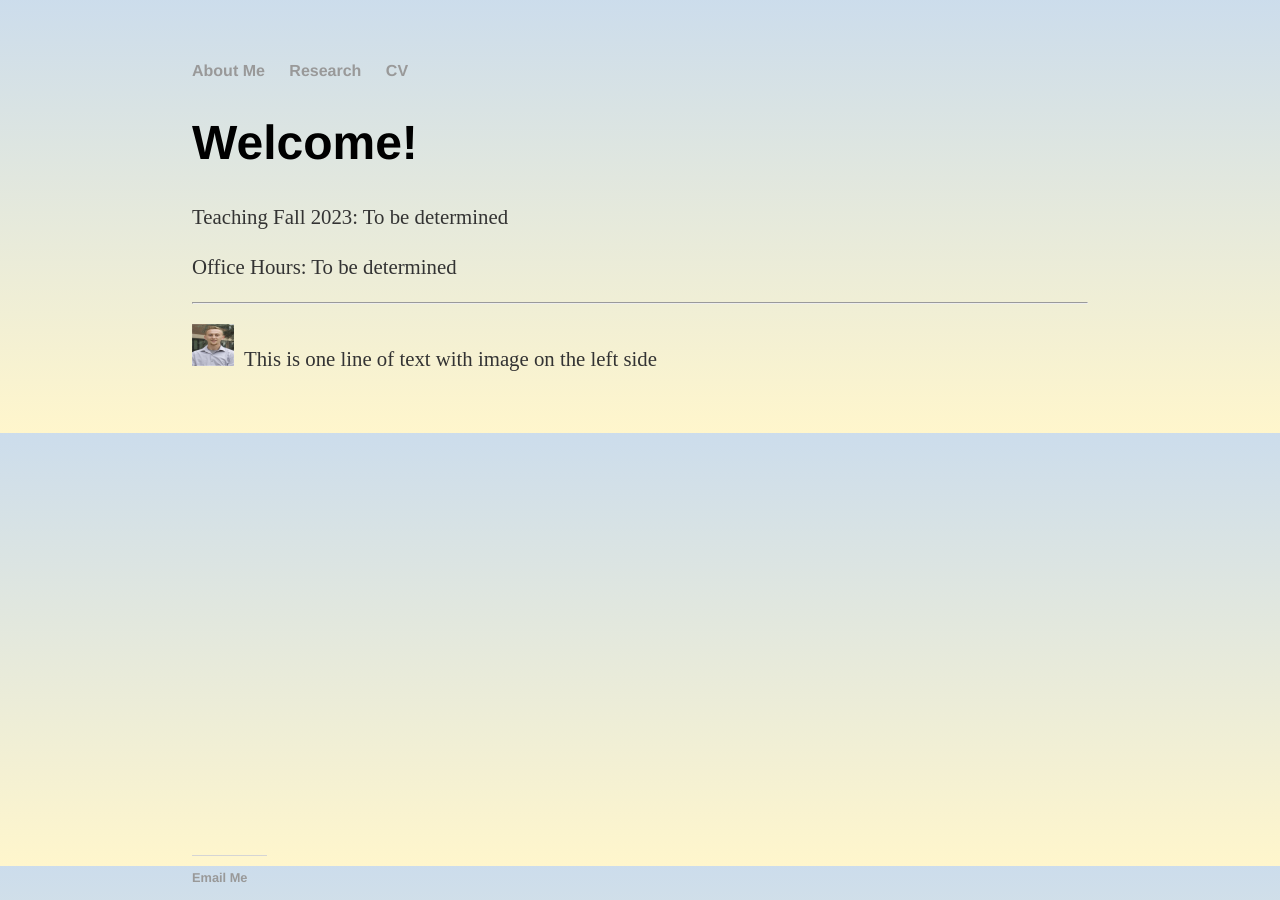
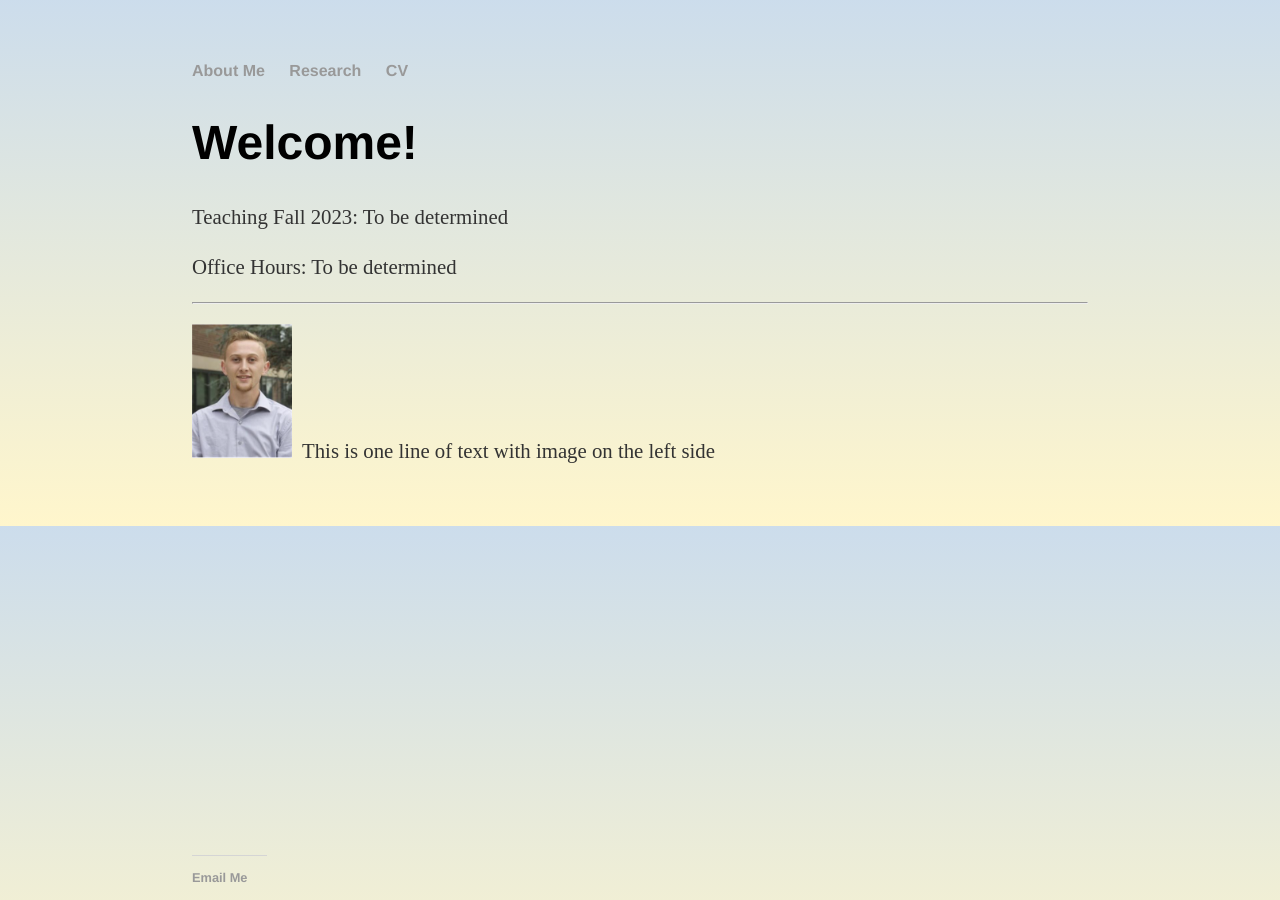
Before and after one commit to dhayes95/dhayes95.github.io, a Jekyll site: the page built from index.html, in a window 1280 px wide. Built offline with Jekyll 4.4.1, drawn with Linux system fonts in a browser that asks for light colours.

Commit message:
Update index.html

```diff
--- a/index.html
+++ b/index.html
@@ -9,7 +9,7 @@ title: Dan Hayes
 	<p> Office Hours: To be determined </p>
 	<hr>
 			   <p><img src="HeadShotDan.PNG" alt=""
-style="display:inline-block; padding-right:10px; width:42px; height:42px;">This
+style="display:inline-block; padding-right:10px; width:100px; height:auto;">This
 is one line of text with image on the left side</p>
 
 
```
